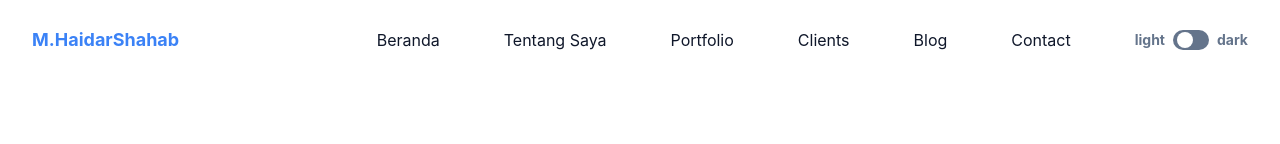
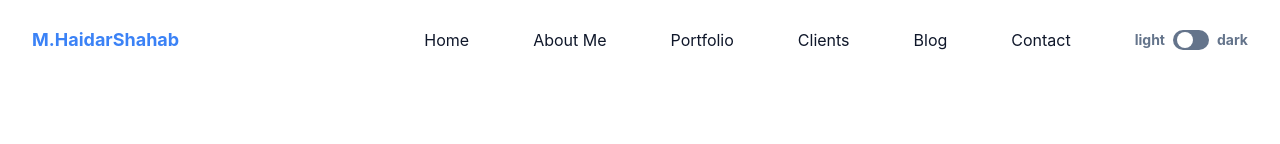
Before and after one commit to haidar180202/M.Haidar.Shahab-Weekly-W1, a React (Create React App) app: page / in a window 1280 px wide. Shown: the top 144 px of the page. Built offline with nearby package versions, Linux system fonts and the light colour scheme.

Commit message:
perbaikan tulisan

```diff
--- a/src/components/Footer.jsx
+++ b/src/components/Footer.jsx
@@ -32,10 +32,10 @@ function Footer() {
             <h3 className="mb-5 text-xl font-semibold text-white">Link</h3>
             <ul className="text-slate-300">
               <li>
-                <a href="#home" className="mb-3 inline-block text-base hover:text-primary">Beranda</a>
+                <a href="#home" className="mb-3 inline-block text-base hover:text-primary">Home</a>
               </li>
               <li>
-                <a href="#about" className="mb-3 inline-block text-base hover:text-primary">Tentang Saya</a>
+                <a href="#about" className="mb-3 inline-block text-base hover:text-primary">About Me</a>
               </li>
               <li>
                 <a href="#portfolio" className="mb-3 inline-block text-base hover:text-primary">Portfolio</a>
--- a/src/components/Navbar.jsx
+++ b/src/components/Navbar.jsx
@@ -25,10 +25,10 @@ function Navbar({theme,setTheme}) {
             >
               <ul className="block lg:flex">
                 <li className="group">
-                  <a href="#home" className="mx-8 flex py-2 text-base text-dark group-hover:text-primary dark:text-white">Beranda</a>
+                  <a href="#home" className="mx-8 flex py-2 text-base text-dark group-hover:text-primary dark:text-white">Home</a>
                 </li>
                 <li className="group">
-                  <a href="#about" className="mx-8 flex py-2 text-base text-dark group-hover:text-primary dark:text-white">Tentang Saya</a>
+                  <a href="#about" className="mx-8 flex py-2 text-base text-dark group-hover:text-primary dark:text-white">About Me</a>
                 </li>
                 <li className="group">
                   <a href="#portfolio" className="mx-8 flex py-2 text-base text-dark group-hover:text-primary dark:text-white">Portfolio</a>
```
